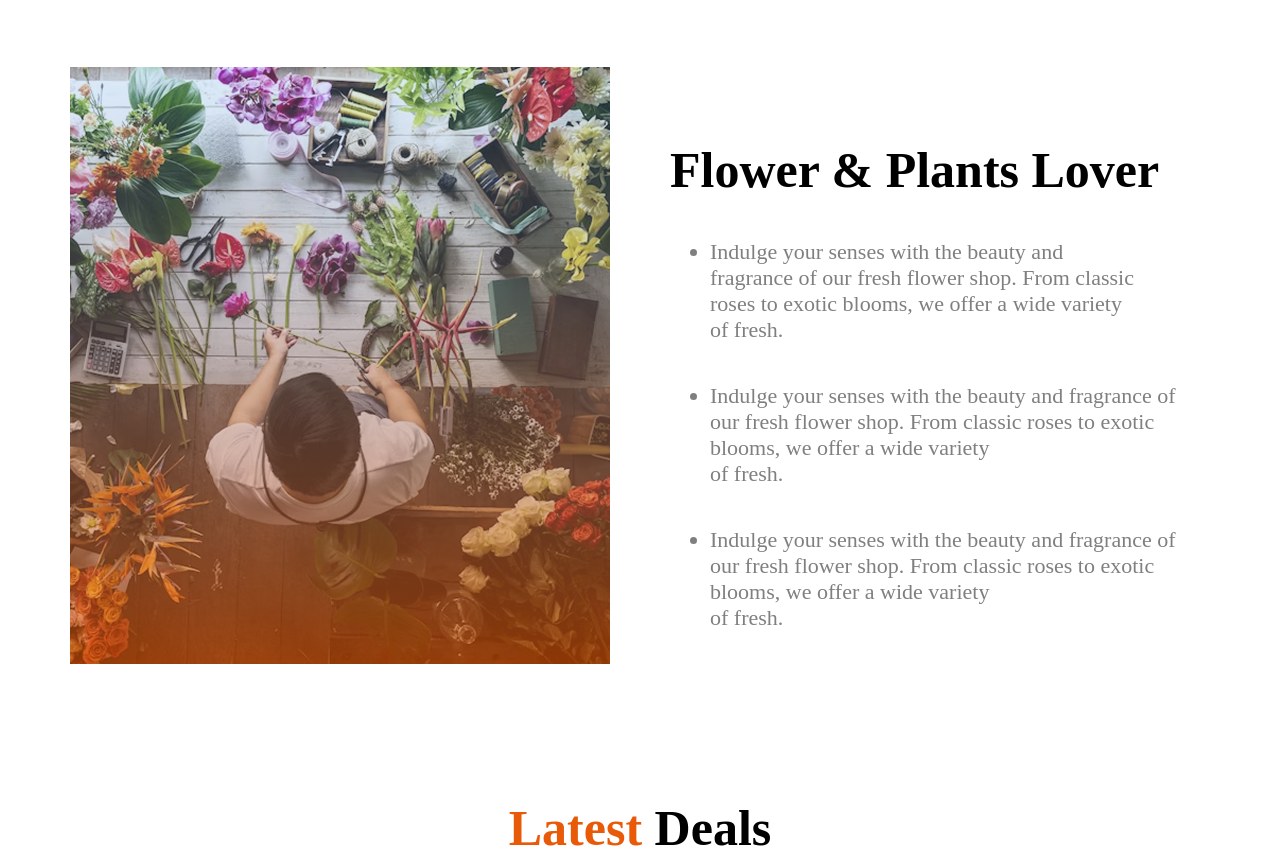
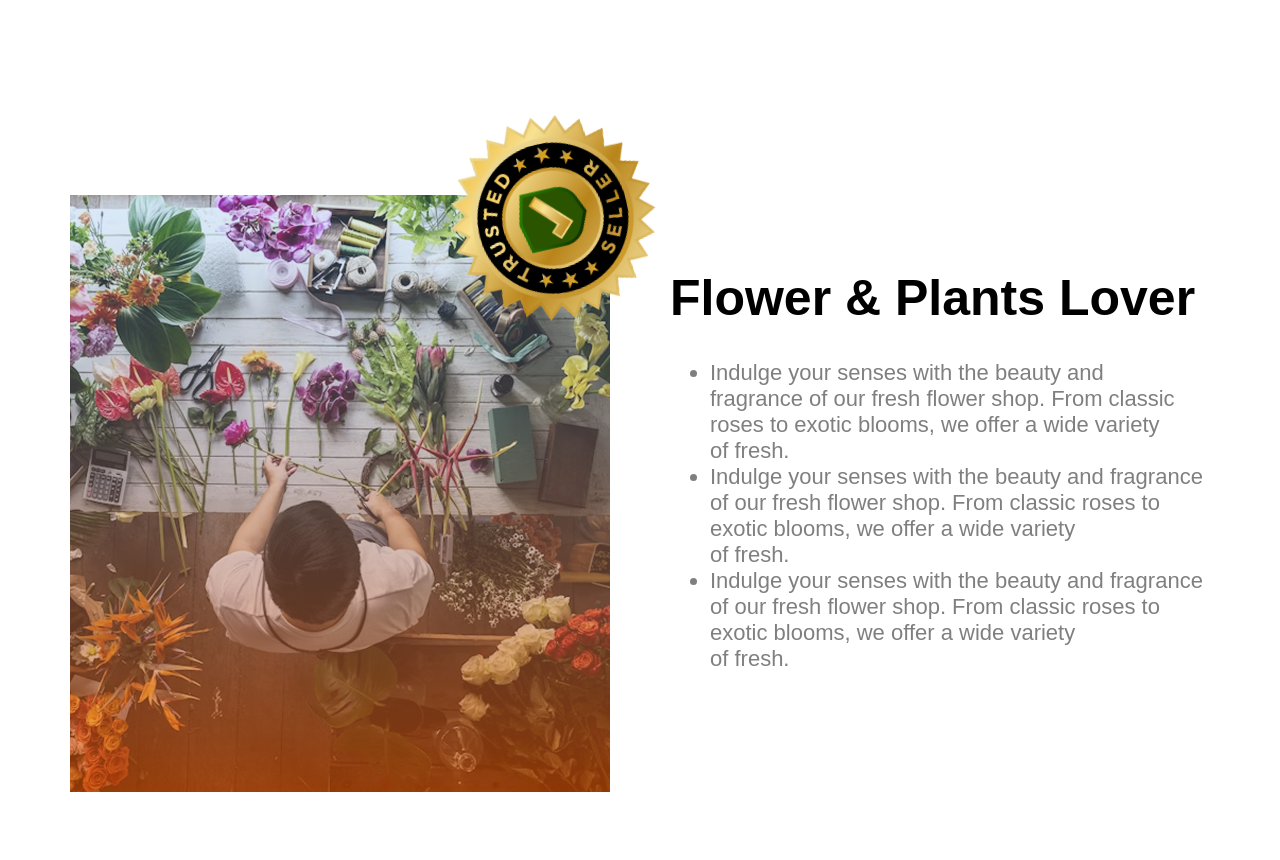
Before and after one commit to atikdev-bd/Assignment-2-responsive-flowers, a plain HTML site: page index.html in a window 1280 px wide. Shown: the part 1737-2597 px from the top of the page. Drawn offline with Linux system fonts and the light colour scheme; a web font is replaced by a local one.

Commit message:
animation added done

```diff
--- a/index.css
+++ b/index.css
@@ -1,3 +1,14 @@
+.tiktok-sans-font {
+    font-family: "TikTok Sans", sans-serif;
+    font-optical-sizing: auto;
+
+    font-style: normal;
+    font-variation-settings:
+        "slnt" 0,
+        "wdth" 100;
+}
+
+
 body {
     max-width: 1140px;
     margin: 0 auto;
@@ -195,13 +206,28 @@ nav {
     display: flex;
     justify-content: space-between;
     align-items: center;
-    gap: 60px;
+    margin-top: 200px;
+    gap: 20px;
     width: 1140px;
     height: 597px;
 
 }
 
-.plant-lover-section img {
+.badge img {
+    position: absolute;
+    margin-top: -120px;
+    margin-left: 340px;
+    width: 286px;
+    height: 286px;
+    border-radius: 10px;
+    animation: spin 7s linear infinite;
+
+
+}
+
+
+
+.flower img {
     width: 540px;
 
 }
@@ -222,9 +248,9 @@ nav {
     font-weight: bold;
 }
 
-.li-text {
+/* .li-text {
     margin-top: 40px;
-}
+} */
 
 @media screen and (max-width: 576px) {
     .plant-lover-section {
@@ -236,6 +262,10 @@ nav {
         margin-top: 40px;
         width: 361px;
         height: 648px;
+    }
+
+    .badge img {
+        display: none;
     }
 
     .plant-lover-section img {
@@ -505,3 +535,14 @@ nav {
 
     }
 }
+
+
+@keyframes spin {
+    from {
+        transform: rotate(0deg);
+    }
+
+    to {
+        transform: rotate(360deg);
+    }
+}
--- a/index.html
+++ b/index.html
@@ -4,12 +4,17 @@
 <head>
     <meta charset="UTF-8">
     <meta name="viewport" content="width=device-width, initial-scale=1.0">
+    <link rel="preconnect" href="https://fonts.googleapis.com">
+    <link rel="preconnect" href="https://fonts.gstatic.com" crossorigin>
+    <link
+        href="https://fonts.googleapis.com/css2?family=Intel+One+Mono:ital,wght@0,300..700;1,300..700&family=TikTok+Sans:opsz,wght@12..36,300..900&display=swap"
+        rel="stylesheet">
     <link rel="stylesheet" href="index.css">
 
     <title>Document</title>
 </head>
 
-<body>
+<body class="tiktok-sans-font">
 
     <header>
         <nav>
@@ -38,6 +43,7 @@
             </div>
 
             <div class="img-box">
+
                 <img src="assets/hero-flower.png" alt="">
             </div>
 
@@ -111,7 +117,12 @@
 
     <div class="plant-lover-section">
         <div class="container">
-            <img src="assets/flower-store.png" alt="">
+            <div class="badge">
+                <img src="assets/trusted-badge.png" alt="">
+            </div>
+            <div class="flower">
+                <img id="flower-img" src="assets/flower-store.png" alt="">
+            </div>
         </div>
 
         <div class="plant-lover-text">
```
Also changed, not shown: index3.html (added, +41 -0 lines).
